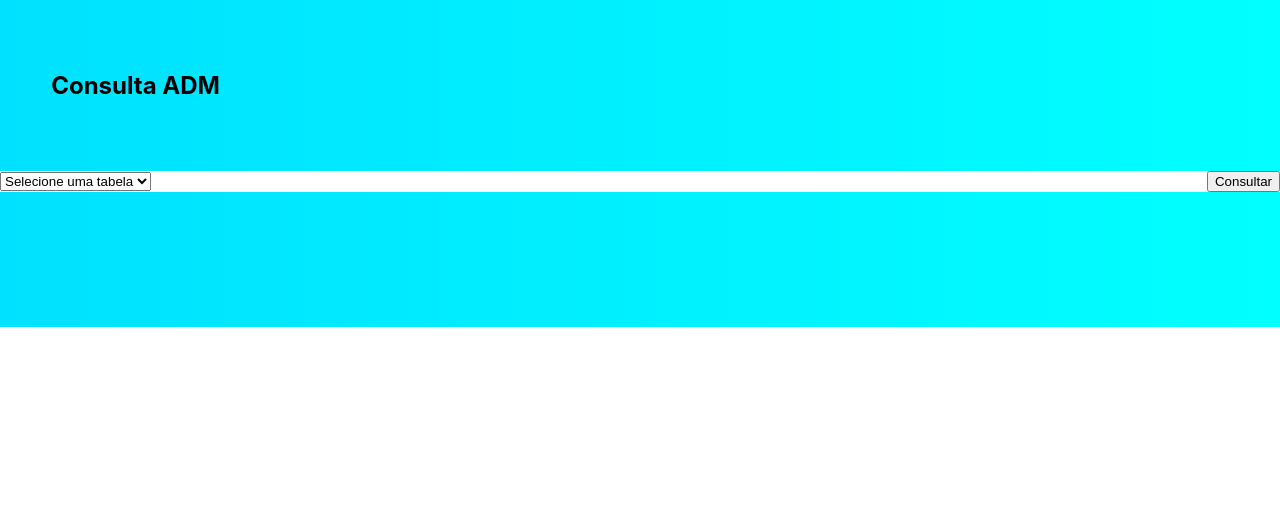
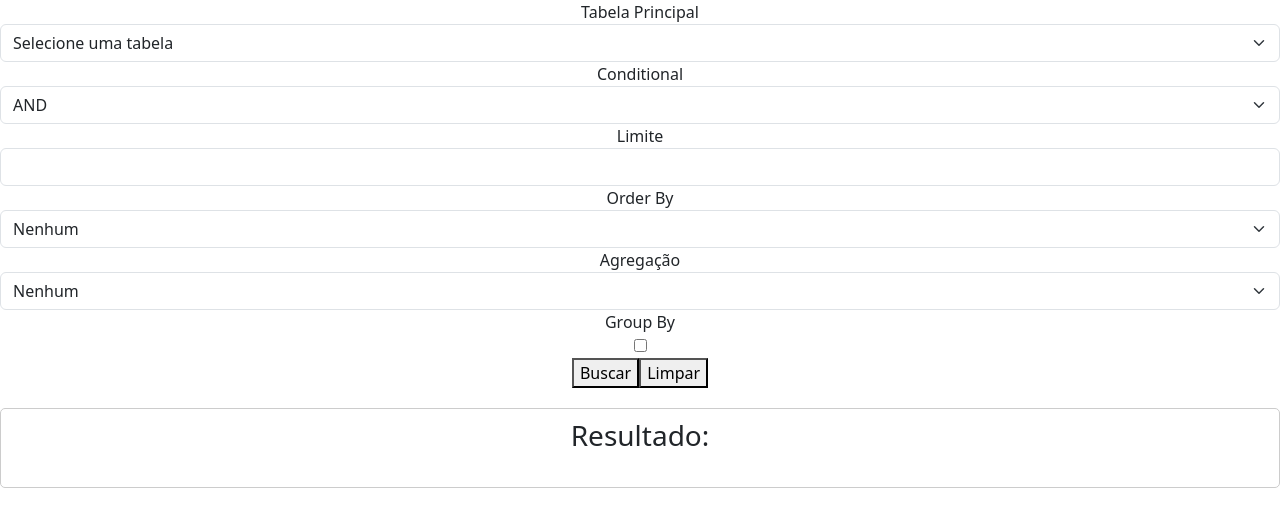
Before and after one commit to eiguinho/front-yt, a React (Create React App) app: page / in a window 1280 px wide. Shown: the top 526 px of the page. Built offline with nearby package versions, Linux system fonts and the light colour scheme.

Commit message:
Implementando Filtros

```diff
--- a/package.json
+++ b/package.json
@@ -3,9 +3,13 @@
   "version": "0.1.0",
   "private": true,
   "dependencies": {
+    "@emotion/react": "^11.11.1",
+    "@emotion/styled": "^11.11.0",
+    "@mui/material": "^5.14.19",
     "@testing-library/jest-dom": "^5.17.0",
     "@testing-library/react": "^13.4.0",
     "@testing-library/user-event": "^13.5.0",
+    "bootstrap": "^5.3.2",
     "node-sass": "^7.0.3",
     "react": "^18.2.0",
     "react-dom": "^18.2.0",
--- a/src/App.js
+++ b/src/App.js
@@ -1,6 +1,7 @@
 import Logo from './logo.svg';
 import TelaAdm from './tela_adm/page.tsx';
 import './App.css';
+import 'bootstrap/dist/css/bootstrap.min.css';
 
 function App() {
   return (
--- a/src/tela_adm/page.tsx
+++ b/src/tela_adm/page.tsx
@@ -1,75 +1,246 @@
-// page.tsx
 import React, { useState, ChangeEvent } from 'react';
-import styles from './style.module.scss';
 
 const TelaAdm: React.FC = () => {
   const [selectedTable, setSelectedTable] = useState<string>('');
-  const [selectedAttribute, setSelectedAttribute] = useState<string>('');
+  const [selectedAttributes, setSelectedAttributes] = useState<string[]>([]);
+  const [filterAttributes, setFilterAttributes] = useState<string[]>([]);
+  const [conditional, setConditional] = useState<string>('and');
+  const [limit, setLimit] = useState<number | undefined>(undefined);
+  const [orderBy, setOrderBy] = useState<string>('none');
+  const [aggregation, setAggregation] = useState<string>('none');
+  const [groupBy, setGroupBy] = useState<boolean>(false);
   const [result, setResult] = useState<string>('');
+  const [selectedFields, setSelectedFields] = useState([]);
+  const [selectedFilters, setSelectedFilters] = useState([]);
+  const [logicalOperator, setLogicalOperator] = useState('and');
+  const [conditions, setConditions] = useState([]);
 
   const handleTableChange = (event: ChangeEvent<HTMLSelectElement>) => {
     setSelectedTable(event.target.value);
-    // Resetar o atributo quando a tabela é alterada
-    setSelectedAttribute('');
+    // Resetar os atributos quando a tabela é alterada
+    setSelectedAttributes([]);
+    setFilterAttributes([]);
   };
 
-  const handleAttributeChange = (event: ChangeEvent<HTMLSelectElement>) => {
-    setSelectedAttribute(event.target.value);
+  // Função para adicionar ou remover atributos da lista selecionada
+  const handleAttributeChange = (
+    event: ChangeEvent<HTMLSelectElement>,
+    list: string[],
+    setList: React.Dispatch<React.SetStateAction<string[]>>
+  ) => {
+    const selectedAttribute = event.target.value;
+    if (list.includes(selectedAttribute)) {
+      setList(list.filter((attr) => attr !== selectedAttribute));
+    } else {
+      setList([...list, selectedAttribute]);
+    }
+  };
+
+  const handleSearch = () => {
+    // Implementar lógica de busca com os parâmetros selecionados
+    // Exemplo:
+    const searchQuery = {
+      selectedTable,
+      selectedAttributes,
+      filterAttributes,
+      conditional,
+      limit,
+      orderBy,
+      aggregation,
+      groupBy,
+    };
+    setResult(JSON.stringify(searchQuery, null, 2));
+  };
+
+  const handleClear = () => {
+    // Implementar lógica para limpar todos os campos
+    setSelectedTable('');
+    setSelectedAttributes([]);
+    setFilterAttributes([]);
+    setConditional('and');
+    setLimit(undefined);
+    setOrderBy('none');
+    setAggregation('none');
+    setGroupBy(false);
+    setResult('');
   };
 
   const handleConsultClick = () => {
     // Verificar se uma tabela e um atributo foram selecionados antes de consultar
-    if (selectedTable && selectedAttribute) {
+    if (selectedTable && selectedAttributes) {
       // Aqui você pode implementar a lógica de consulta com base nos valores selecionados
       // Por enquanto, apenas vamos exibir uma mensagem
-      setResult(`Consulta realizada para a tabela ${selectedTable} e atributo ${selectedAttribute}`);
+      setResult(`Consulta realizada para a tabela ${selectedTable} e atributo ${selectedAttributes}`);
     } else {
       setResult('Por favor, selecione uma tabela e um atributo.');
     }
   };
 
+  const tables = ['Tabela1', 'Tabela2', 'Tabela3'];
+
   // Defina os atributos disponíveis para cada tabela
   const tableAttributes: { [key: string]: string[] } = {
-    tabela1: ['Atributo 1', 'Atributo 2', 'Atributo 3'],
-    tabela2: ['Atributo 4', 'Atributo 5'],
+    Tabela1: ['Atributo 1', 'Atributo 2', 'Atributo 3'],
+    Tabela2: ['Atributo 4', 'Atributo 5'],
+    Tabela3: ['Atributo 6', 'Atributo 7', 'Atributo 8'],
+  };
+
+  const resultAreaStyle: React.CSSProperties = {
+    marginTop: '20px',
+    padding: '10px',
+    border: '1px solid #ccc',
+    borderRadius: '5px',
   };
 
   return (
-    <div className={styles.container}>
-      {/* Header */}
-      <div className={styles.header}>
-        <h2>Consulta ADM</h2>
-      </div>
+    <div className="form">
+      {/* Título Fixo */}
+      <div>Tabela Principal</div>
 
-      {/* Selects e Botão */}
-      <div className={styles.form}>
-        {/* Select de Tabelas */}
-        <select value={selectedTable} onChange={handleTableChange}>
-          <option value="">Selecione uma tabela</option>
-          <option value="tabela1">Tabela 1</option>
-          <option value="tabela2">Tabela 2</option>
-          {/* Adicione mais opções de tabela, se necessário */}
-        </select>
+      {/* Select para Tabela Principal */}
+      <select
+        className="form-select"
+        value={selectedTable}
+        onChange={handleTableChange}
+      >
+        <option disabled hidden value="">
+          Selecione uma tabela
+        </option>
+        {tables.map((table) => (
+          <option key={table} value={table}>
+            {table}
+          </option>
+        ))}
+      </select>
 
-        {/* Mostrar atributos apenas se uma tabela for selecionada */}
-        {selectedTable && (
-          <select value={selectedAttribute} onChange={handleAttributeChange}>
-            <option value="">Selecione um atributo</option>
+      {/* Select para Atributos de Retorno */}
+      {selectedTable && (
+        <div>
+          <div>Selecione os campos que deseja retornar na consulta</div>
+          <select
+            className="form-select"
+            multiple
+            value={selectedAttributes}
+            onChange={(e) => handleAttributeChange(e, selectedAttributes, setSelectedAttributes)}
+          >
             {tableAttributes[selectedTable].map((attribute) => (
               <option key={attribute} value={attribute}>
                 {attribute}
               </option>
             ))}
           </select>
-        )}
+        </div>
+      )}
 
-        {/* Botão de Consultar */}
-        <button onClick={handleConsultClick}>Consultar</button>
+      {/* Select para Atributos de Filtragem */}
+      {selectedTable && (
+        <div>
+          <div>Selecione os campos que deseja filtrar</div>
+          <select
+            className="form-select"
+            multiple
+            value={filterAttributes}
+            onChange={(e) => handleAttributeChange(e, filterAttributes, setFilterAttributes)}
+          >
+            {tableAttributes[selectedTable].map((attribute) => (
+              <option key={attribute} value={attribute}>
+                {attribute}
+              </option>
+            ))}
+          </select>
+        </div>
+      )}
+
+      {/* Select para Conditional (and/or) */}
+      <div>
+        <div>Conditional</div>
+        <select
+          className="form-select"
+          value={conditional}
+          onChange={(e) => setConditional(e.target.value)}
+        >
+          <option value="and">AND</option>
+          <option value="or">OR</option>
+        </select>
       </div>
 
-      {/* Campo reservado para imprimir o resultado */}
-      <div className={styles.header}>
-        <p>{result}</p>
+      {/* Input para Limite */}
+      <div>
+        <div>Limite</div>
+        <input
+          type="number"
+          className="form-control"
+          value={limit || ''}
+          onChange={(e) => setLimit(Number(e.target.value))}
+        />
+      </div>
+
+      {/* Select para Order By */}
+      <div>
+        <div>Order By</div>
+        <select
+          className="form-select"
+          value={orderBy}
+          onChange={(e) => setOrderBy(e.target.value)}
+        >
+          <option value="none">Nenhum</option>
+          <option value="asc">ASC</option>
+          <option value="desc">DESC</option>
+        </select>
+      </div>
+
+      {/* Select para Agregação */}
+      <div>
+        <div>Agregação</div>
+        <select
+          className="form-select"
+          value={aggregation}
+          onChange={(e) => setAggregation(e.target.value)}
+          disabled={orderBy !== 'none'}
+        >
+          <option value="none">Nenhum</option>
+          <option value="count">COUNT</option>
+          <option value="avg">AVG</option>
+        </select>
+      </div>
+
+      {/* Checkbox para Group By */}
+      <div>
+        <div>Group By</div>
+        <input
+          type="checkbox"
+          checked={groupBy}
+          onChange={(e) => setGroupBy(e.target.checked)}
+          disabled={orderBy !== 'none' || aggregation !== 'none'}
+        />
+      </div>
+
+      {/* Atributos Selecionados */}
+      {selectedAttributes.map((attr) => (
+        <div key={attr}>
+          <div>{attr}</div>
+          <select>
+            <option value=">">{'>'}</option>
+            <option value="<">{'<'}</option>
+            <option value="=">{'='}</option>
+            <option value=">=">{'>='}</option>
+            <option value="<=">{'<='}</option>
+            <option value="!=">{'!='}</option>
+          </select>
+          <input type="text" />
+        </div>
+      ))}
+
+      {/* Botões de Busca e Limpar */}
+      <div>
+        <button onClick={handleSearch}>Buscar</button>
+        <button onClick={handleClear}>Limpar</button>
+      </div>
+
+      {/* Resultado da Consulta */}
+      <div style={resultAreaStyle}>
+        <h3>Resultado:</h3>
+        <pre>{result}</pre>
       </div>
     </div>
   );
--- a/src/tela_adm/style.module.scss
+++ b/src/tela_adm/style.module.scss
@@ -3,11 +3,10 @@
 .container {
 
     .header {
-      background: linear-gradient(to right, rgb(0, 225, 255), rgb(0, 255, 255));
-      display: flex;
-      justify-content: space-between;
-      align-items: center;
-      padding: 4%;
+        display: 'flex';
+        flex-direction: 'column';
+        justify-content: 'space-between';
+        align-items: 'center';
     }
 
     .headerText {
@@ -58,11 +57,24 @@
       margin-right: 6%;
       border: none;
     }
+    .form {
+        display: flex;
+        flex-direction: column; /* Para empilhar os elementos verticalmente */
+        justify-content: space-between;
+        align-items: center;
+        background-color: rgb(178, 246, 255);
+        width: 70%; /* Largura desejada */
+        height: 70%; /* Altura desejada */
+        padding: 20px; /* Adicione algum preenchimento interno se desejar */
+        box-sizing: border-box; /* Garante que o preenchimento não afeta a largura/altura total */
+        position: fixed;
+        top: 50%; /* Centraliza verticalmente */
+        left: 50%; /* Centraliza horizontalmente */
+        transform: translate(-50%, -50%); /* Centraliza usando transform para não depender do tamanho da caixa */
 
-    .form {
-      display: flex;
-      justify-content: space-between;
-      align-items: center; /* Alinha verticalmente no centro, se necessário */
+        border: 2px solid #000; /* Adiciona uma borda de 2px sólida preta */
+        box-shadow: 5px 5px 15px rgba(0, 0, 0, 0.3); /* Adiciona uma sombra com deslocamento horizontal de 5px, deslocamento vertical de 5px, desfoque de 15px e cor preta com transparência */
+        border-radius: 10px;
     }
 
     .backButton {
```
Also changed, not shown: 1 other file (tests, documents, lock files or other folders).
